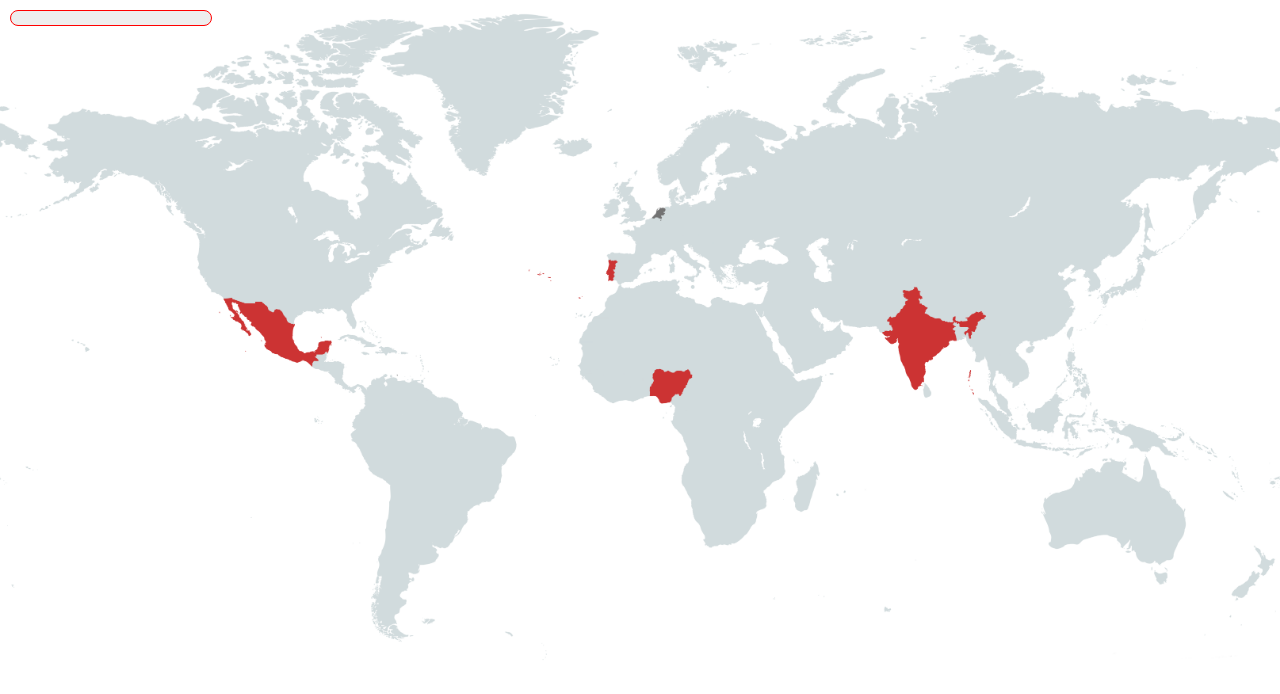
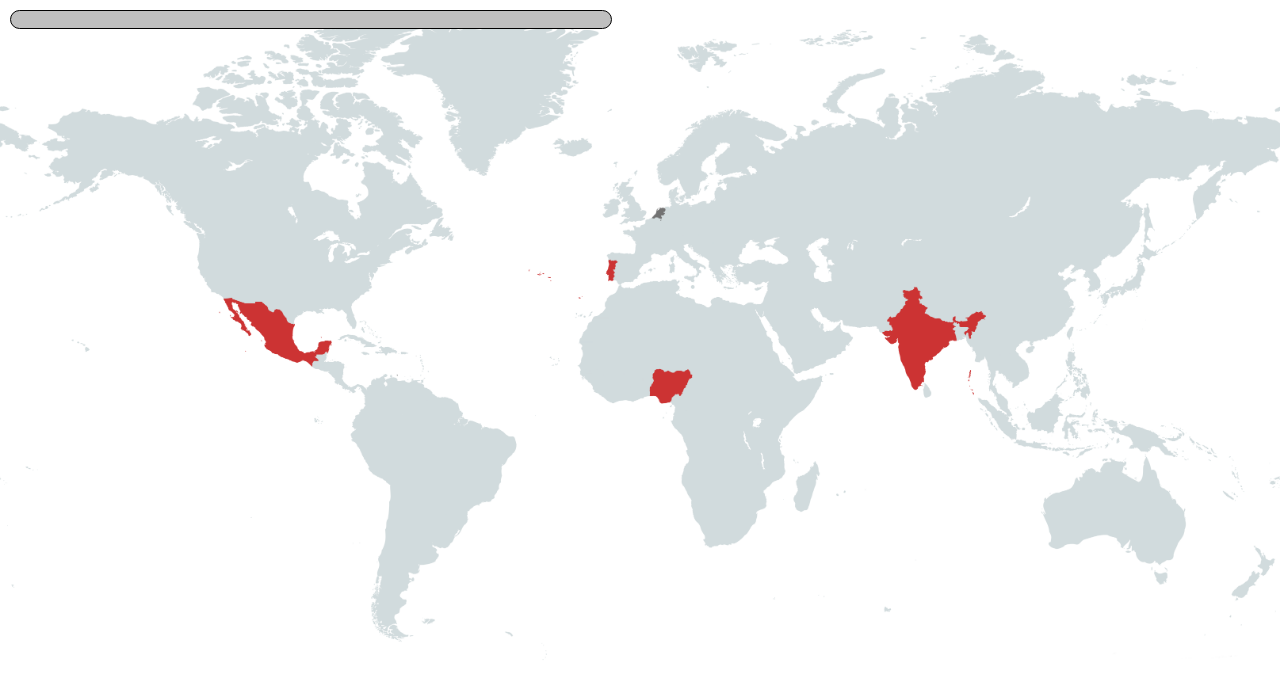
Before and after one commit to Mokimocs/website-SPOT-food-waste, a plain HTML site: page index.html in a window 1280 px wide. Drawn offline with Linux system fonts and the light colour scheme.

Commit message:
gradient progress bar

```diff
--- a/index.html
+++ b/index.html
@@ -101,9 +101,9 @@
     <!-- Progress Bar -->
 
     <div id="progressContainer"
-      style="position:absolute; top:10px; left:10px; width:200px; height:14px; background:#eee; border-radius:10px; overflow:hidden; z-index:500"
+      style="position: absolute; top: 10px; left: 10px; width: 600px; height: 17px; background: #bfbfbf; border-radius: 10px; overflow: hidden; z-index: 500"
       ;>
-      <div id="progressBar" style="width:0%; height:100%; background:#2ecc71; transition: width 0.3s ease;"></div>
+      <div id="progressBar" style="width: 0%; height: 100%; background-image: linear-gradient(to right, red, orange); transition: width 0.3s ease;"></div>
     </div>
 
     <!-- SPOT panel -->
--- a/style.css
+++ b/style.css
@@ -1,16 +1,16 @@
+
 /*Progress Bar Style*/
-
 #progressContainer {
     position: absolute;
     top: 10px;
     left: 10px;
     width: 200px;
     height: 14px;
-    background: #eee;
+    background: #bfbfbf;
     border-radius: 10px;
     overflow: hidden;
     z-index: 200;
-    border: 1px solid red;
+    border: 1px solid black;
 }
 
 #progressBar {
```
